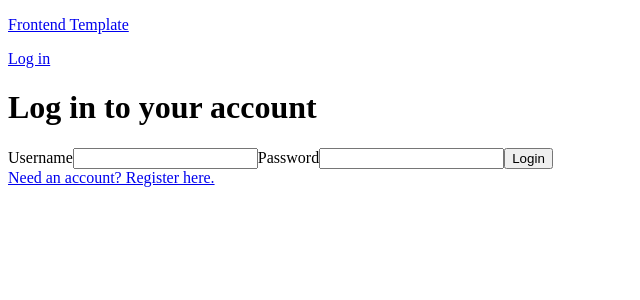
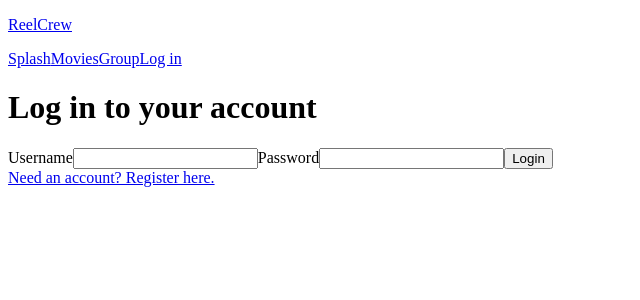
Before and after one commit to liamack85/reelcrew-frontend, a React (Vite) app: page /login in a window 1280 px wide. Shown: the top 300 px of the page, without its empty margins (0-640 px from the left). Built offline with nearby package versions, Linux system fonts and the light colour scheme; no server answers.

Commit message:
add refresh fix to auth and sidebar profile

```diff
--- a/src/auth/AuthContext.jsx
+++ b/src/auth/AuthContext.jsx
@@ -10,11 +10,16 @@ const API = import.meta.env.VITE_API;
 const AuthContext = createContext();
 
 export function AuthProvider({ children }) {
+  const [user, setUser] = useState(null);
   const [token, setToken] = useState(sessionStorage.getItem("token"));
 
   useEffect(() => {
     if (token) sessionStorage.setItem("token", token);
   }, [token]);
+
+  useEffect(() => {
+    if (token) fetchMe(token);
+  }, []);
 
   const register = async (credentials) => {
     const response = await fetch(API + "/users/register", {
@@ -25,6 +30,7 @@ export function AuthProvider({ children }) {
     if (!response.ok) throw Error(await response.text());
     const result = await response.json();
     setToken(result.token);
+    fetchMe(result.token);
   };
 
   const login = async (credentials) => {
@@ -36,14 +42,25 @@ export function AuthProvider({ children }) {
     if (!response.ok) throw Error(await response.text());
     const result = await response.json();
     setToken(result.token);
+    fetchMe(result.token);
   };
 
   const logout = () => {
     setToken(null);
+    setUser(null);
     sessionStorage.removeItem("token");
   };
 
-  const value = { token, register, login, logout };
+  const fetchMe = async (token) => {
+    const response = await fetch(API + "/users/me", {
+      headers: { Authorization: `Bearer ${token}` },
+    });
+    if (!response.ok) return;
+    const result = await response.json();
+    setUser(result);
+  };
+
+  const value = { token, user, register, login, logout };
   return (
     <AuthContext.Provider value={value}>
       {children}
--- a/src/layout/Sidebar.jsx
+++ b/src/layout/Sidebar.jsx
@@ -3,15 +3,22 @@ import { NavLink } from "react-router";
 import { useAuth } from "../auth/AuthContext";
 
 export default function Sidebar() {
-  const { token, logout } = useAuth();
+  const { user, logout } = useAuth();
   return (
     <header id="sidebar">
       <NavLink id="brand" to="/">
-        <p>Frontend Template</p>
+        <p>ReelCrew</p>
       </NavLink>
       <nav>
-        {token ? (
-          <button onClick={logout}>Log out</button>
+        <NavLink to="/">Splash</NavLink>
+        <NavLink to="/films">Movies</NavLink>
+        <NavLink to="/groups">Group</NavLink>
+        {user && <NavLink to={`/users/${user.id}`}>Profile</NavLink>}
+        {user ? (
+          <div>
+            <p>{user.display_name}</p>
+            <button onClick={logout}>Log out</button>
+          </div>
         ) : (
           <NavLink to="/login">Log in</NavLink>
         )}
```
Also changed, not shown: 1 other file (tests, documents, lock files or other folders).
